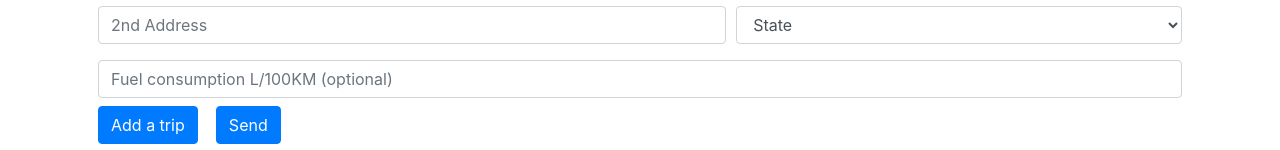
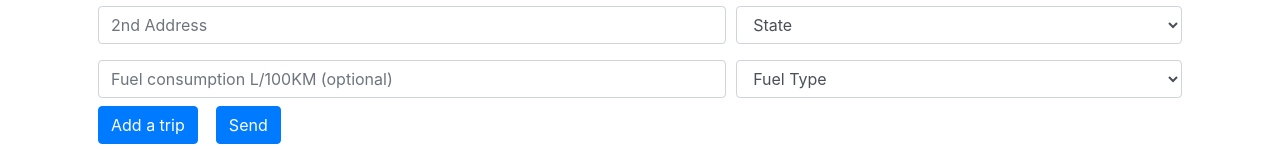
Before and after one commit to martmallol/roadtrip-gas-cost, a React (Create React App) app in the folder roadtrip-gas-cost/: page / in a window 1280 px wide. Shown: the part 325-475 px from the top of the page. Built offline with nearby package versions, Linux system fonts and the light colour scheme; some icons are missing.

Commit message:
NEW: Fuel Type input. Export numberSyntax

```diff
--- a/roadtrip-gas-cost/src/pages/Home/Home.js
+++ b/roadtrip-gas-cost/src/pages/Home/Home.js
@@ -6,6 +6,23 @@ import { useFieldArray, useForm } from 'react-hook-form';
 import { ErrorMessage } from '@hookform/error-message';
 import statesUSA from '../../utils/states';
 import fetchMultipleTrips from '../../utils/fetchApi';
+
+// 1st, 2nd, 3rd, 4th, 5th, 6th, 7th, 8th, 9th, 10th, etc.
+export const numberSyntax = (number) => {
+  let answer = '';
+  let mod = number % 10;
+
+  if(mod === 0 || (mod > 3 && mod < 10) || (number > 10 && number < 14)) {
+    answer = `${number}th`;
+  } else if (mod === 1) {
+    answer = `${number}st`;
+  } else if (mod === 2) {
+    answer = `${number}nd`;
+  } else {
+    answer = `${number}rd`;
+  }
+  return answer;
+};
 
 function Home({ setRoadtrip, setFetchedAPI }) {
   // Variables
@@ -23,26 +40,15 @@ function Home({ setRoadtrip, setFetchedAPI }) {
   const [error, setError] = useState([0]);
 
   // Functions
-  // 1st, 2nd, 3rd, 4th, 5th, 6th, 7th, 8th, 9th, 10th, etc.
-  const numberSyntax = (number) => {
-    let answer = '';
-    let mod = number % 10;
-
-    if(mod === 0 || (mod > 3 && mod < 10) || (number > 10 && number < 14)) {
-      answer = `${number}th`;
-    } else if (mod === 1) {
-      answer = `${number}st`;
-    } else if (mod === 2) {
-      answer = `${number}nd`;
-    } else {
-      answer = `${number}rd`;
-    }
-    return answer;
-  };
 
   // Checks if a state was selected or not
   const stateValidator = (state) => {
     return state !== 'State';
+  }
+
+  // Checks if a fuel type was selected or not
+  const fuelTypeValidator = (fuel) => {
+    return fuel !== 'Fuel Type';
   }
 
   // Checks if the fuel consumption value is reasonable
@@ -128,7 +134,7 @@ function Home({ setRoadtrip, setFetchedAPI }) {
       <div>
         <form onSubmit={handleSubmit(formSubmit)}>
           <h2>Fuel Cost Calculator</h2>
-          {console.log(fields)}
+          {console.log(new Date())}
           {fields.map(({id}, index) => {
             return( // Here
               <div key={id}>
@@ -211,7 +217,7 @@ function Home({ setRoadtrip, setFetchedAPI }) {
           })}
 
           <div className="form-row m-2 mt-3">
-            <div className="col">
+            <div className="col-7">
             <input type="number"
                    className="form-control"
                    placeholder='Fuel consumption L/100KM (optional)'
@@ -221,6 +227,25 @@ function Home({ setRoadtrip, setFetchedAPI }) {
                    />
             {errors['fuelConsumption'] && <p>Come on, give me a real value (Hint: It's not even close to 50)</p>}
             </div>
+
+            <div className="col">
+              <select id="inputState"
+                      name='secondState'
+                      className="form-control"
+                      {...register(`fuelType`, {
+                        validate: fuelTypeValidator
+                      })}>
+                <option selected>Fuel Type</option>
+                <option>Regular Gas</option>
+                <option>Medium Gas</option>
+                <option>Premium Gas</option>
+                <option>Diesel</option>
+
+              </select>
+              {errors['fuelType'] && <p>Fuel type is required</p>}
+            </div>
+
+
           </div>
 
           <div className="form-row m-2">
```
